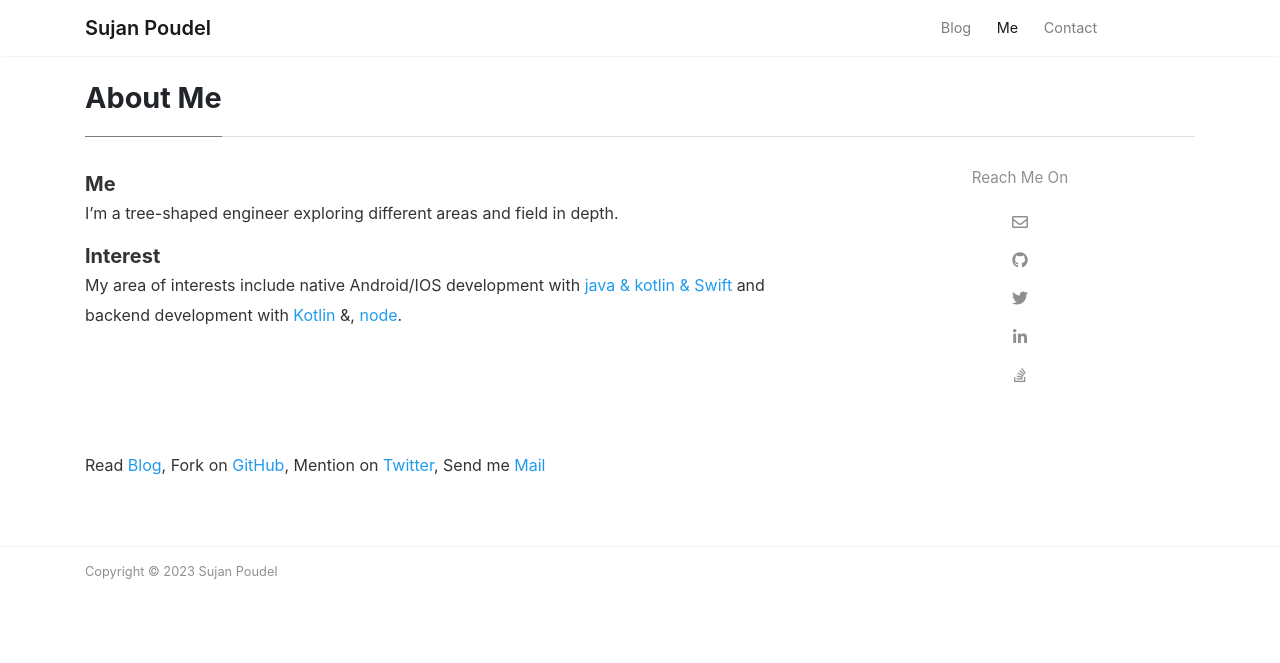
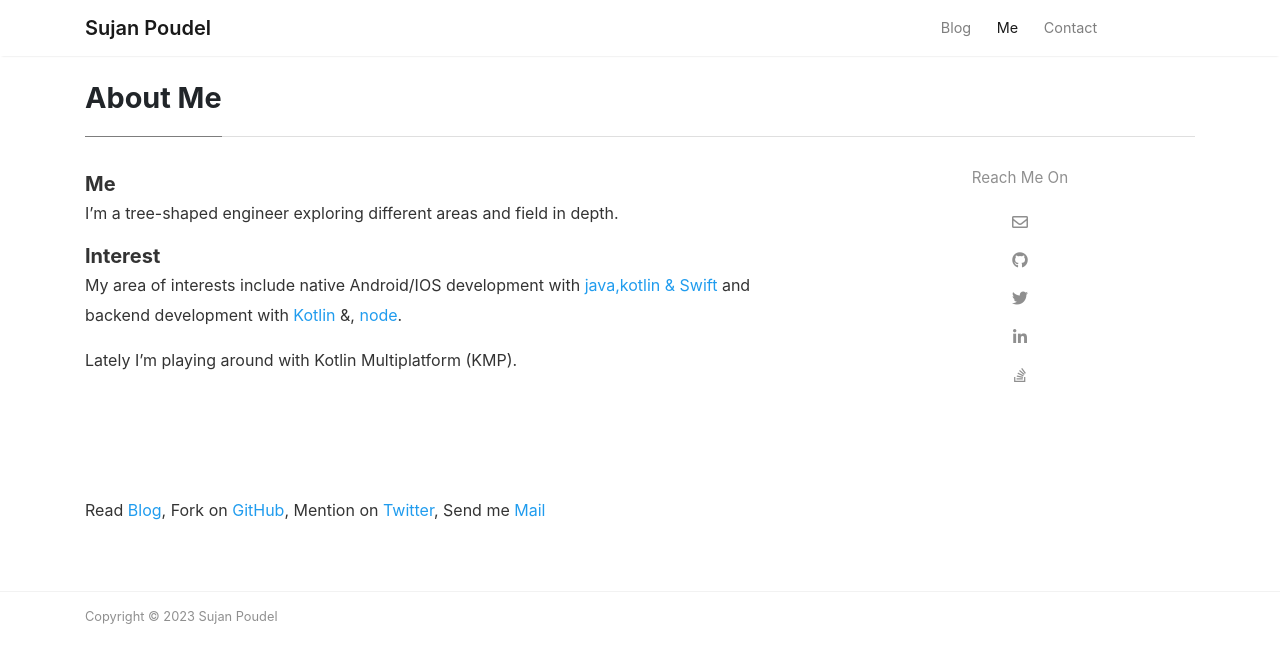
Before and after one commit to psuzn/psuzn.github.io, a Jekyll site: the page built from _pages/about.md, in a window 1280 px wide. Shown: the top 663 px of the page. Built offline with Jekyll 4.4.1, drawn with Linux system fonts in a browser that asks for light colours; nearby versions of some CDN libraries.

Commit message:
kmp entry

```diff
--- a/_pages/about.md
+++ b/_pages/about.md
@@ -17,7 +17,9 @@ I'm a tree-shaped engineer exploring different areas and field in depth.
 
 ##### Interest
 
-My area of interests include native Android/IOS development with [java &#x26; kotlin &#x26; Swift][1] and backend development with [Kotlin][2] &#x26;, [node][3].
+My area of interests include native Android/IOS development with [java,kotlin &#x26; Swift][1] and backend development with [Kotlin][2] &#x26;, [node][3].
+
+Lately I'm playing around with Kotlin Multiplatform (KMP).
 
 <br/> <br/> <br/>
 
```
